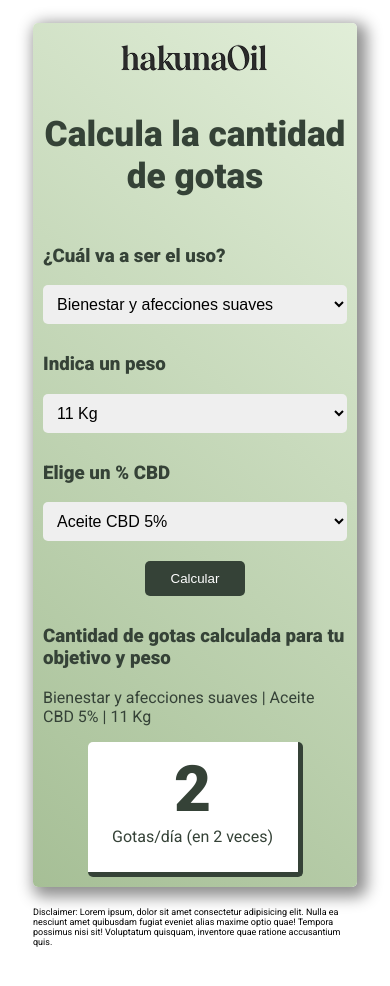
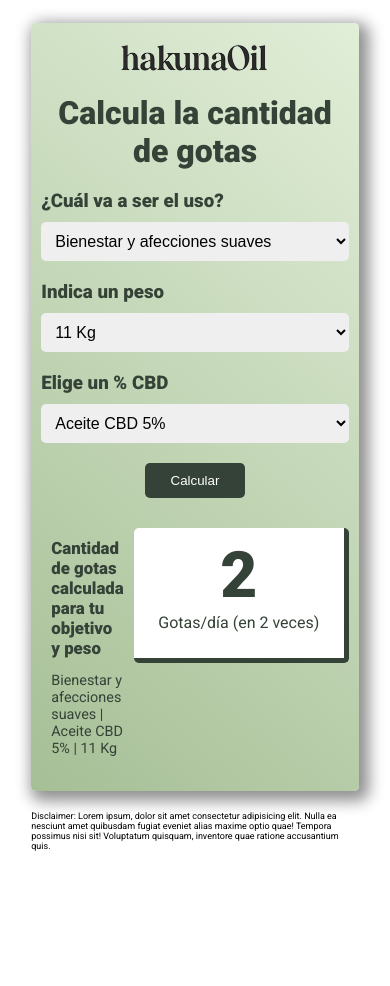
Before and after one commit to CarlosDiazGirol/dropsrecommended, a plain HTML site: page index.html in a window 390 px wide. After the commit the page ends 894 px from the top, so only its background shows below. Drawn offline with Linux system fonts and the light colour scheme.

Commit message:
fix responsive

```diff
--- a/css/style.css
+++ b/css/style.css
@@ -11,6 +11,7 @@ select {
   margin: 0 0 10px;
   padding: 10px;
   font-size: 1em;
+  color: black;
   border-radius: 5px;
   border: none;
   /* background: rgb(228 228 231); */
@@ -50,6 +51,7 @@ select {
   margin: 10px 0;
   padding: 10px;
   width: 100px;
+  height: 35px;
   border: none;
   border-radius: 5px;
   color: white;
@@ -108,13 +110,32 @@ select {
   to {visibility: 1; margin: -10px 0 0 0;}
 }
 @media (max-width: 600px) {
+  .drops-result-container {
+    display: flex;
+  }
+  .drops-result-text {
+    padding: 10px;
+    font-size: 0.9em;
+  }
+  .drops-result-text h3 {
+    margin: 0;
+  }
+
   .drops-image {
     display: none;
   }
   .drops-settings {
     width: 100%;
+    margin: 0 0 20px 0;
+  }
+  .drops-settings h3 {
+    margin: 10px 0;
   }
   .drops-calculate-content {
     justify-content: center;
   }
+  .drops-container h2 {
+    font-size: 2em;
+    margin: 10px 0;
+  }
 }
--- a/index.html
+++ b/index.html
@@ -29,9 +29,13 @@
             </div>
           </div>
         </div>
-        <h3>Cantidad de gotas calculada para tu objetivo y peso</h3>
-        <p id="drops-selection"></p>
-        <div id="drops-result" class="drops-result"></div>
+        <div class="drops-result-container">
+          <div class="drops-result-text">
+            <h3>Cantidad de gotas calculada para tu objetivo y peso</h3>
+            <p id="drops-selection"></p>
+          </div>
+          <div id="drops-result" class="drops-result"></div>
+        </div>
       </div>
       <p class="drops-disclaimer">Disclaimer: Lorem ipsum, dolor sit amet consectetur adipisicing elit. Nulla ea nesciunt amet quibusdam fugiat eveniet alias maxime optio quae! Tempora possimus nisi sit! Voluptatum quisquam, inventore quae ratione accusantium quis.</p>
     </div>
```
